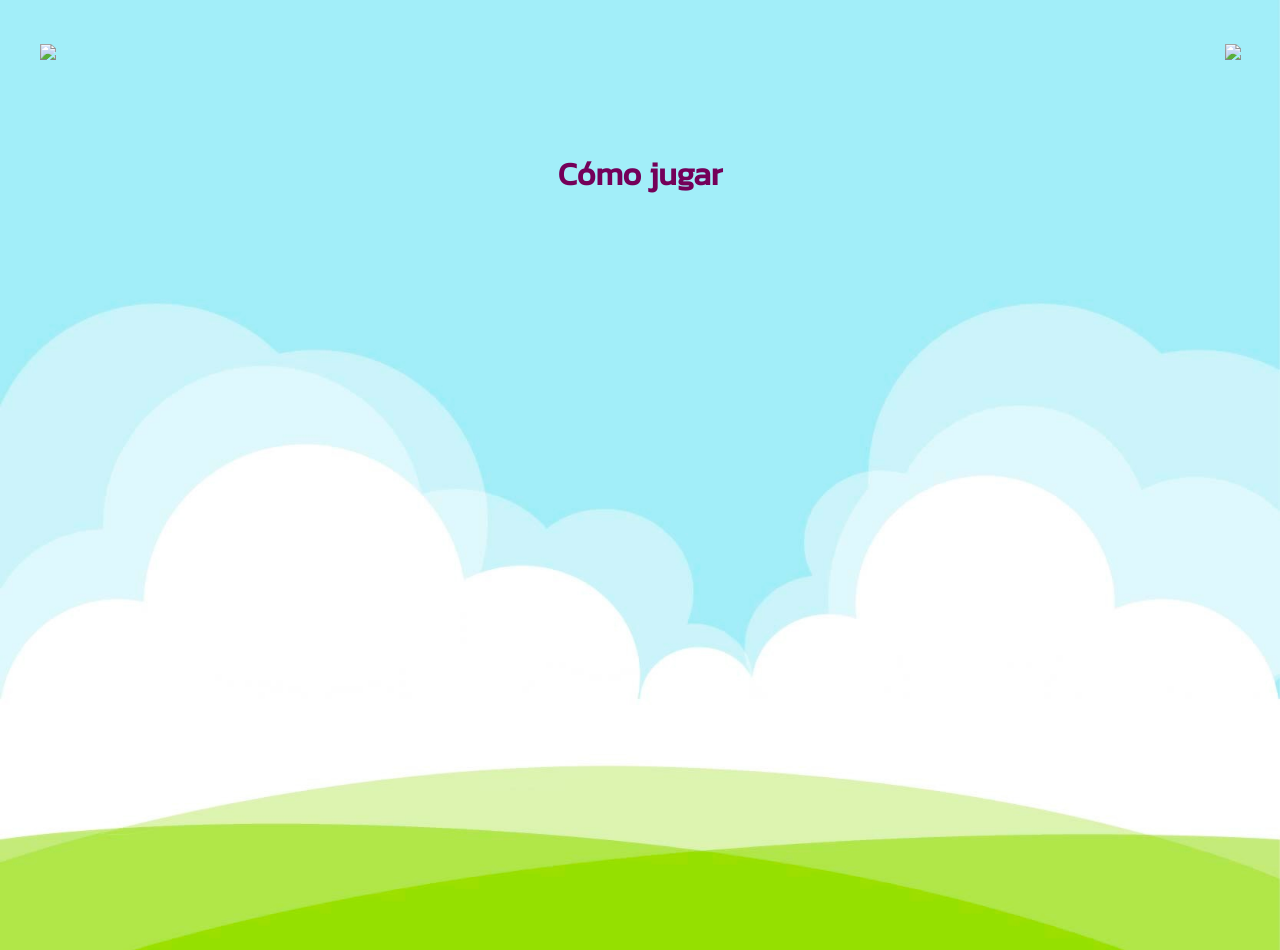
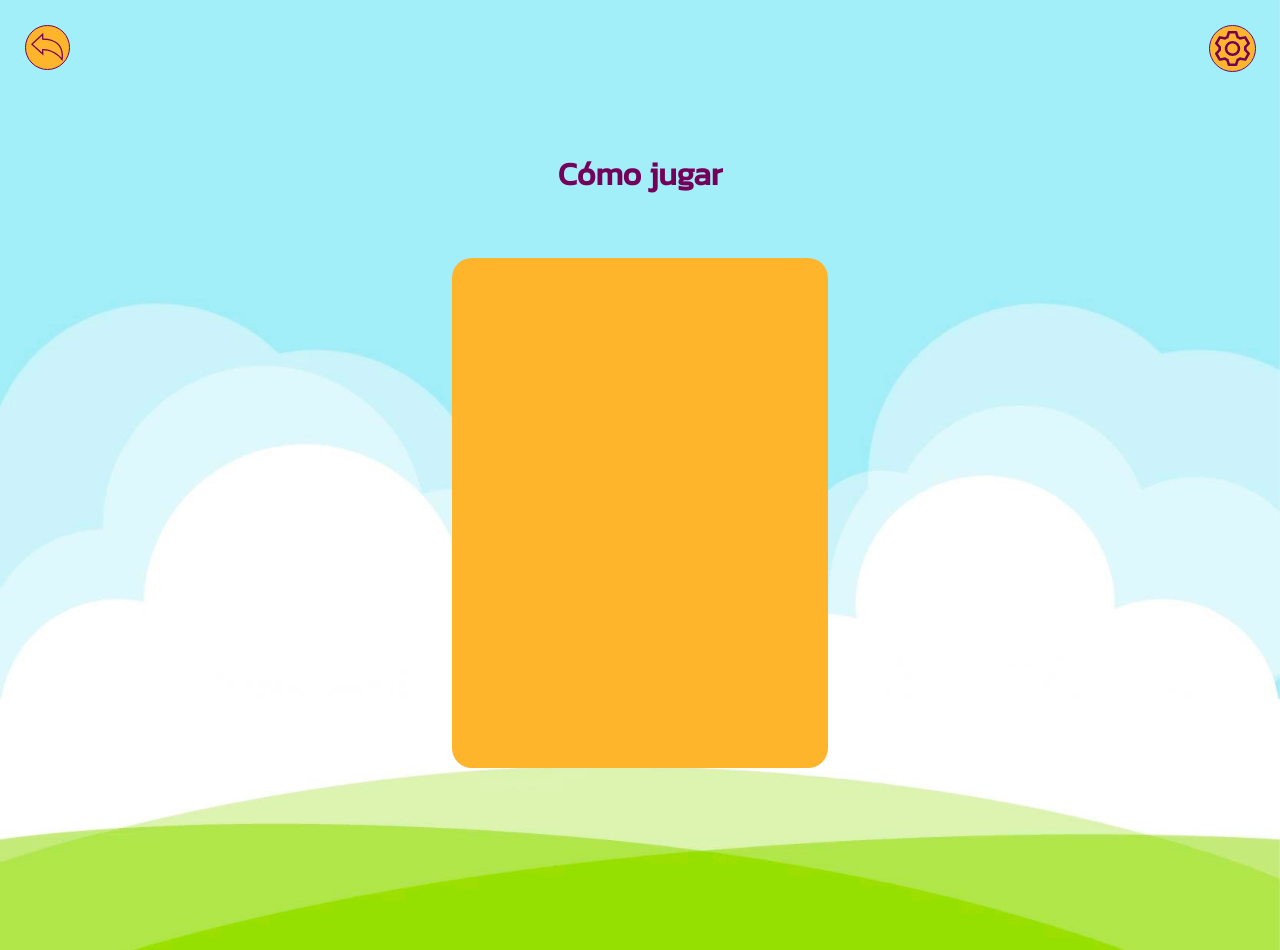
Before and after one commit to Deiximar/carnival-dom, a plain HTML site: page como-jugar.html in a window 1280 px wide. Drawn offline with Linux system fonts and the light colour scheme.

Commit message:
Agregar los cambios en html y css

```diff
--- a/como-jugar.css
+++ b/como-jugar.css
@@ -43,12 +43,17 @@ main {
     margin-top: 50px;
 }
 
-main button {
-    margin: 10px;
-    padding: 30px 420px;
+.container {
+    margin: 60px;
+    padding: 15px 60px;
     background-color: #FFB52B;
     color: #740059;
     border-radius: 20px;
+    height: 60%;
+    width: 20%;
+    align-items: center;
+    margin-right: auto;
+    margin-left: auto;
 }
 
 .circus {
--- a/como-jugar.html
+++ b/como-jugar.html
@@ -9,11 +9,13 @@
 <body>
     <title>Como jugar</title>
     <nav>
-        <button id="return"><img src="imagen/back-reply-svgrepo-com.svg" ></img></button>
-        <button id="settings"><img src="imagen/setting-svgrepo-com.svg"></img></button>
+        <button id="return"><img src="imagen/return.svg" ></img></button>
+        <button id="settings"><img src="imagen/settings.svg"></img></button>
     </nav>
     <h1> Cómo jugar</h1>
+
     <div class="container">
+
 </div>
 </main>
 </body>
```
